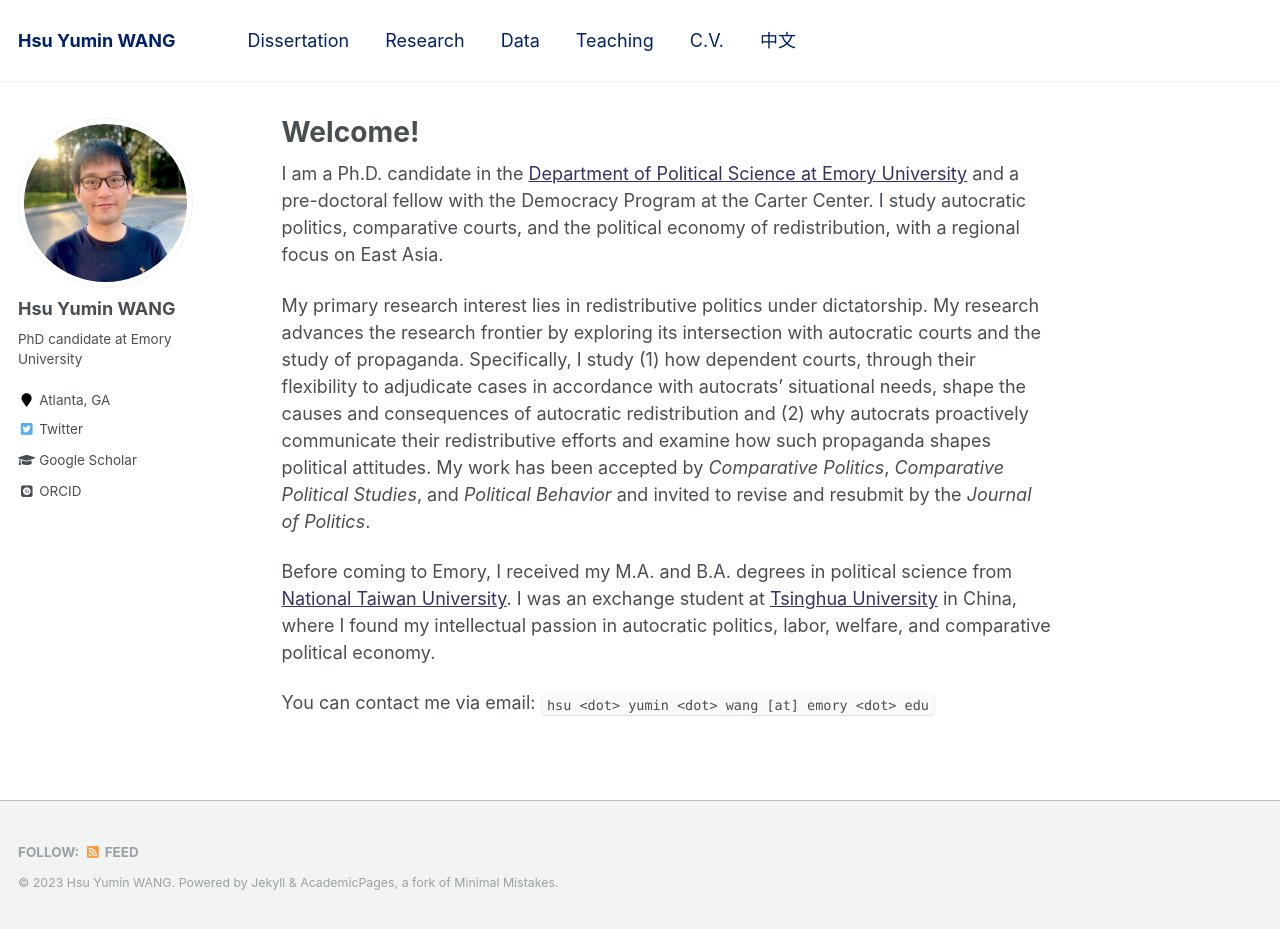
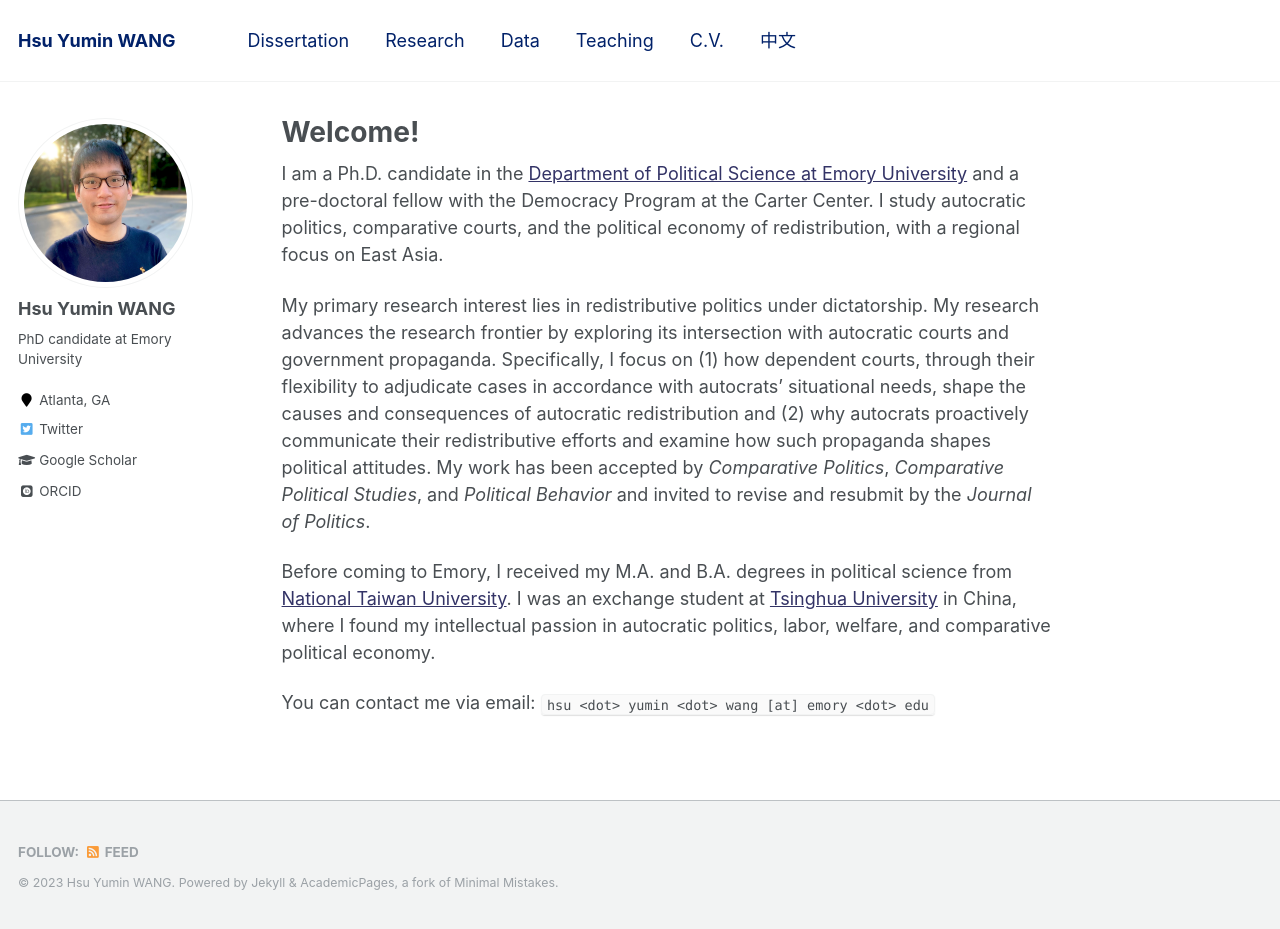
Before and after one commit to hsuyumin/hsuyumin.github.io, a Jekyll site: the page built from _pages/about.md, in a window 1280 px wide and 929 px high. Built offline with Jekyll 4.4.1, drawn with Linux system fonts in a browser that asks for light colours; some web fonts are replaced.

Commit message:
Update about.md

```diff
--- a/_pages/about.md
+++ b/_pages/about.md
@@ -10,7 +10,7 @@ redirect_from:
 
 I am a Ph.D. candidate in the [Department of Political Science at Emory University](http://polisci.emory.edu/home/) and a pre-doctoral fellow with the Democracy Program at the Carter Center. I study autocratic politics, comparative courts, and the political economy of redistribution, with a regional focus on East Asia.
 
-My primary research interest lies in redistributive politics under dictatorship. My research advances the research frontier by exploring its intersection with autocratic courts and the study of propaganda. Specifically, I study (1) how dependent courts, through their flexibility to adjudicate cases in accordance with autocrats' situational needs, shape the causes and consequences of autocratic redistribution and (2) why autocrats proactively communicate their redistributive efforts and examine how such propaganda shapes political attitudes. My work has been accepted by _Comparative Politics_, _Comparative Political Studies_, and _Political Behavior_ and invited to revise and resubmit by the _Journal of Politics_.
+My primary research interest lies in redistributive politics under dictatorship. My research advances the research frontier by exploring its intersection with autocratic courts and government propaganda. Specifically, I focus on (1) how dependent courts, through their flexibility to adjudicate cases in accordance with autocrats' situational needs, shape the causes and consequences of autocratic redistribution and (2) why autocrats proactively communicate their redistributive efforts and examine how such propaganda shapes political attitudes. My work has been accepted by _Comparative Politics_, _Comparative Political Studies_, and _Political Behavior_ and invited to revise and resubmit by the _Journal of Politics_.
 
 Before coming to Emory, I received my M.A. and B.A. degrees in political science from [National Taiwan University](https://www.ntu.edu.tw/english/). I was an exchange student at [Tsinghua University](https://www.tsinghua.edu.cn/en/) in China, where I found my intellectual passion in autocratic politics, labor, welfare, and comparative political economy.
 
```
